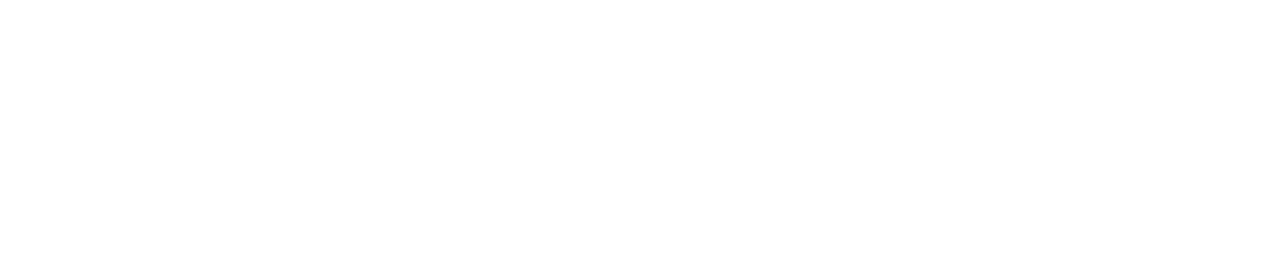
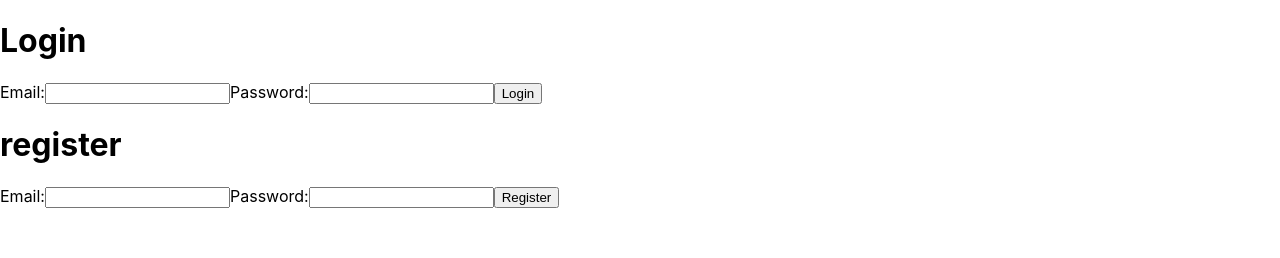
Before and after one commit to clemthibault/lelong_thibault_tp02, a React (Create React App) app in the folder front/: page / in a window 1280 px wide. Shown: the top 258 px of the page. Built offline with nearby package versions, Linux system fonts and the light colour scheme.

Commit message:
[Add]Page login et register avec fonction fait

```diff
--- a/front/package.json
+++ b/front/package.json
@@ -6,6 +6,7 @@
     "@testing-library/jest-dom": "^5.16.4",
     "@testing-library/react": "^13.2.0",
     "@testing-library/user-event": "^13.5.0",
+    "firebase": "^9.8.3",
     "react": "^18.1.0",
     "react-dom": "^18.1.0",
     "react-scripts": "5.0.1",
--- a/front/src/App.js
+++ b/front/src/App.js
@@ -1,11 +1,20 @@
 import logo from './logo.svg';
 import './css/Footer.css';
+import Login from './pages/Login.js'
+import Register from './pages/Register.js';
 
 function App() {
 
   return (
 
+    <div>
 
+      < Login />
+      < Register />
+
+    </div>
+
+    /*
 
     <footer className="backgroundFooter">
       <div className="centrer">
@@ -29,6 +38,7 @@ function App() {
       </div>
 
     </footer>
+    */
   )
 
 }
--- /dev/null
+++ b/front/src/firebase.js
@@ -0,0 +1,24 @@
+// Import the functions you need from the SDKs you need
+import { initializeApp } from "firebase/app";
+import { getAuth } from "firebase/auth";
+// TODO: Add SDKs for Firebase products that you want to use
+// https://firebase.google.com/docs/web/setup#available-libraries
+
+// Your web app's Firebase configuration
+const firebaseConfig = {
+  apiKey: "AIzaSyB3Mv67__Xp5yLYXYrXgScAklWZqRq0Qd0",
+  authDomain: "projet-nodejs-react.firebaseapp.com",
+  projectId: "projet-nodejs-react",
+  storageBucket: "projet-nodejs-react.appspot.com",
+  messagingSenderId: "938701393577",
+  appId: "1:938701393577:web:8c9e1481a0eec59ef0a3b8"
+};
+
+// Initialize Firebase
+const app = initializeApp(firebaseConfig);
+
+// Initialize Firebase Authentication and get a reference to the service
+const auth = getAuth(app);
+
+
+export {app, auth};
--- /dev/null
+++ b/front/src/pages/Login.js
@@ -0,0 +1,64 @@
+import { signInWithEmailAndPassword } from "firebase/auth";
+import { useCallback, useState } from "react";
+import { auth } from"../firebase";
+
+
+export default function Login() {
+    const [email, setEmail] = useState("");
+    const [password, setPassword] = useState("");
+    const [error, setError] = useState("");
+
+    const handleEmailChange = useCallback(
+        (e) => {
+            setEmail(e.target.value);
+        },
+        [setEmail]
+    );
+
+    const handlePasswordChange = useCallback(
+        (e) => {
+            setPassword(e.target.value);
+        },
+        [setPassword]
+    );
+
+    const handleSubmit = useCallback(
+        (e) => {
+            e.preventDefault();
+            signInWithEmailAndPassword(auth, email, password)
+            .then((userCredential) => {
+                // Signed in
+                const user = userCredential.user;
+                console.log(userCredential, user);
+                // ...
+            })
+            .catch((error) => {
+                setError(error.message);
+                // ..
+            });
+        },
+        [email, password,  setError]
+    )
+
+    return (
+
+    <div>
+        <h1>Login</h1>
+        <form onSubmit={handleSubmit}>
+            <label>
+                Email:
+                <input type="email" name="email" onChange={handleEmailChange} />
+            </label>
+
+            <label>
+                Password:
+                <input type="password" name="password" onChange={handlePasswordChange} />
+            </label>
+
+            {error && <p>{error}</p>}
+            <button type="submit">Login</button>
+        </form>
+    </div>
+    )
+
+}
--- /dev/null
+++ b/front/src/pages/Register.js
@@ -0,0 +1,64 @@
+import { createUserWithEmailAndPassword } from "firebase/auth";
+import { useCallback, useState } from "react";
+import { auth } from"../firebase";
+
+
+export default function Register() {
+    const [email, setEmail] = useState("");
+    const [password, setPassword] = useState("");
+    const [error, setError] = useState("");
+
+    const handleEmailChange = useCallback(
+        (e) => {
+            setEmail(e.target.value);
+        },
+        [setEmail]
+    );
+
+    const handlePasswordChange = useCallback(
+        (e) => {
+            setPassword(e.target.value);
+        },
+        [setPassword]
+    );
+
+    const handleSubmit = useCallback(
+        (e) => {
+            e.preventDefault();
+            createUserWithEmailAndPassword(auth, email, password)
+            .then((userCredential) => {
+                // Signed in
+                const user = userCredential.user;
+                console.log(userCredential, user);
+                // ...
+            })
+            .catch((error) => {
+                setError(error.message);
+                // ..
+            });
+        },
+        [email, password,  setError]
+    )
+
+    return (
+
+    <div>
+        <h1>register</h1>
+        <form onSubmit={handleSubmit}>
+            <label>
+                Email:
+                <input type="email" name="email" onChange={handleEmailChange} />
+            </label>
+
+            <label>
+                Password:
+                <input type="password" name="password" onChange={handlePasswordChange} />
+            </label>
+
+            {error && <p>{error}</p>}
+            <button type="submit">Register</button>
+        </form>
+    </div>
+    )
+
+}
```
Also changed, not shown: 1 other file (tests, documents, lock files or other folders).
